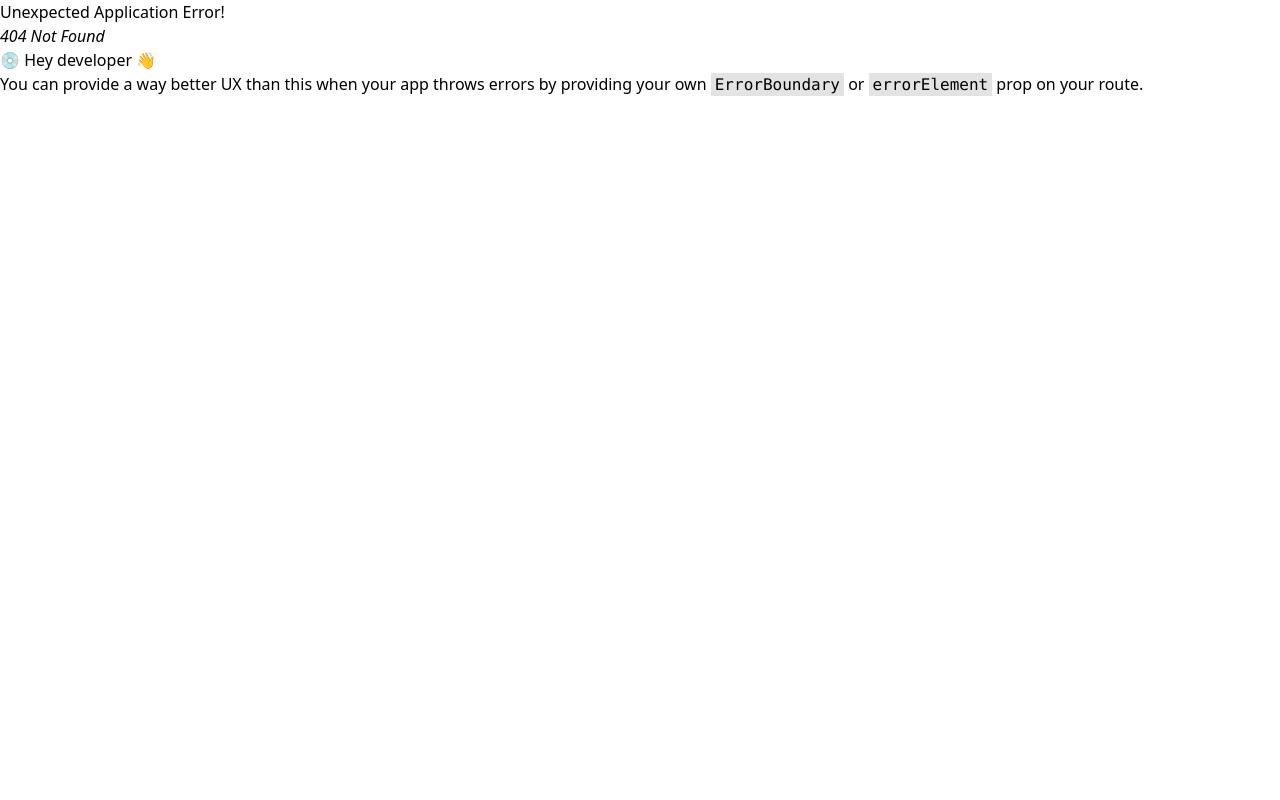
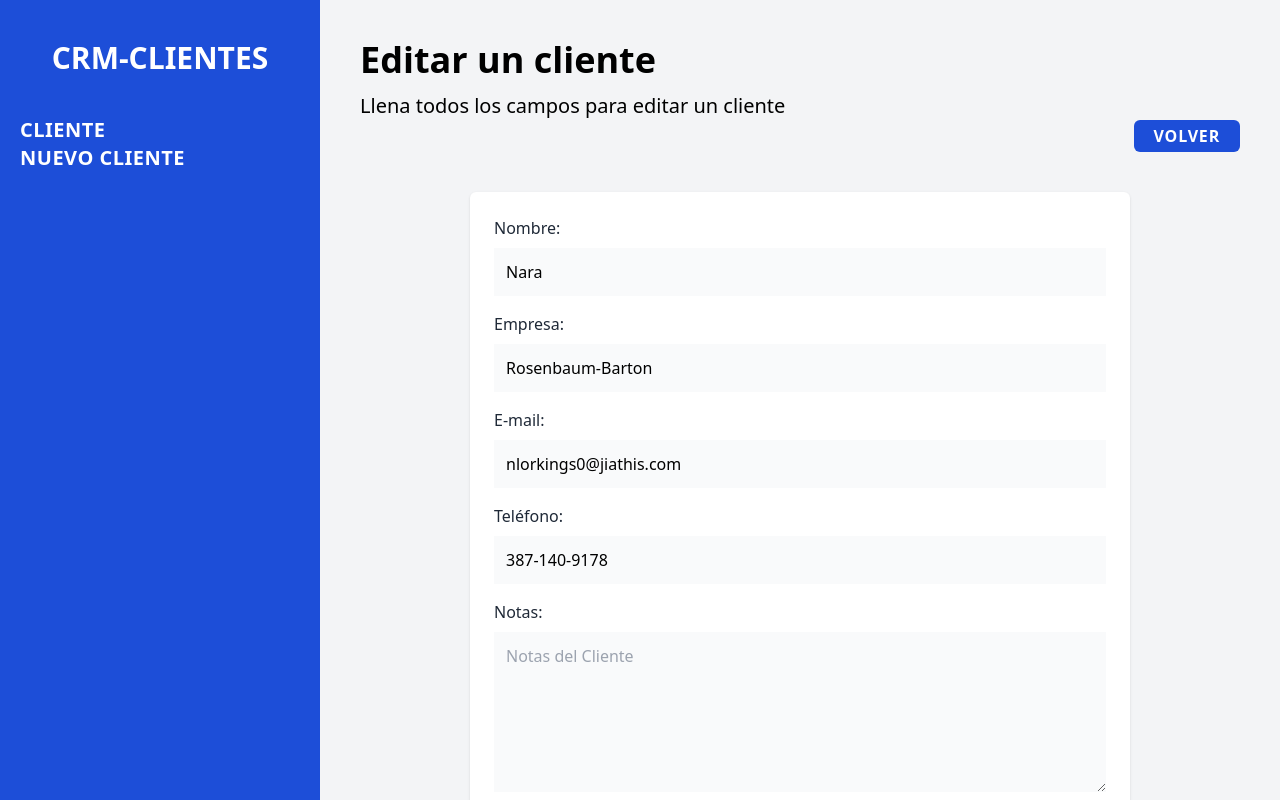
Before and after one commit to Jaimeangel/Administrador-de-clientes, a React (Vite) app: page /clientes/1/editar in a window 1280 px wide. Before the commit this address had no page. Built offline with nearby package versions, Linux system fonts and the light colour scheme; data requests are answered from the project's data file.

Commit message:
agregando accion de editar cliente

```diff
--- a/db.json
+++ b/db.json
@@ -351,7 +351,7 @@
       "empresa": "Altenwerth Inc"
     },
     {
-      "nombre": "Jaime Developer",
+      "nombre": "Jaime Fronted Develover",
       "empresa": "GIFMA",
       "email": "jaangelb@unal.edu.co",
       "telefono": "3102516026",
--- a/src/Components/Cliente.jsx
+++ b/src/Components/Cliente.jsx
@@ -1,5 +1,10 @@
+import { useNavigate } from "react-router-dom";
+
 function Cliente({cliente}) {
-    const {nombre,empresa,email,telefono}= cliente;
+  const navigate=useNavigate()
+
+  const {nombre,empresa,email,telefono,id}= cliente;
+
   return (
     <tr className="text-black border-b border-blue-400">
         <td className="py-3 pl-3">
@@ -13,6 +18,7 @@ function Cliente({cliente}) {
         <td className="py-3 space-x-3">
             <button
               className="px-4 bg-green-500 rounded-md font-bold text-white tracking-wider"
+              onClick={()=>navigate(`clientes/${id}/editar`)}
               >EDITAR</button>
             <button
               className="px-4 bg-red-500 rounded-md font-bold text-white tracking-wider"
--- a/src/Components/ErrorPage.jsx
+++ b/src/Components/ErrorPage.jsx
@@ -4,9 +4,9 @@ function ErrorPage() {
     const errores=useRouteError()
   return (
     <div className="text-center bg-white rounded-md shadow pb-7 pt-7 mt-10">
-        <h1 className="text-5xl font-bold">CMR CLIENTES ERROR</h1>
+        <h1 className="text-4xl font-bold">CMR CLIENTES ERROR</h1>
         <p className="text-3xl font-bold mt-5">Hubo un error</p>
-        <p className="text-2xl font-bold mt-3">{errores.message}</p>
+        <p className="text-2xl font-bold mt-3">{errores.statusText || errores.message}</p>
     </div>
   )
 }
--- a/src/Components/FormNuevoCliente.jsx
+++ b/src/Components/FormNuevoCliente.jsx
@@ -13,6 +13,7 @@ const FormNuevoCliente = ({cliente}) => {
                     className="mt-2 block w-full p-3 bg-gray-50"
                     placeholder="Nombre del Cliente"
                     name="nombre"
+                    defaultValue={cliente?.nombre}
                 />
             </div>
 
@@ -27,6 +28,7 @@ const FormNuevoCliente = ({cliente}) => {
                     className="mt-2 block w-full p-3 bg-gray-50"
                     placeholder="Empresa del Cliente"
                     name="empresa"
+                    defaultValue={cliente?.empresa}
                 />
             </div>
 
@@ -41,6 +43,7 @@ const FormNuevoCliente = ({cliente}) => {
                     className="mt-2 block w-full p-3 bg-gray-50"
                     placeholder="Email del Cliente"
                     name="email"
+                    defaultValue={cliente?.email}
                 />
             </div>
 
@@ -55,6 +58,7 @@ const FormNuevoCliente = ({cliente}) => {
                     className="mt-2 block w-full p-3 bg-gray-50"
                     placeholder="Teléfono del Cliente"
                     name="telefono"
+                    defaultValue={cliente?.telefono}
                 />
             </div>
 
@@ -70,6 +74,7 @@ const FormNuevoCliente = ({cliente}) => {
                     className="mt-2 block w-full p-3 bg-gray-50 h-40 align-self"
                     placeholder="Notas del Cliente"
                     name="notas"
+                    defaultValue={cliente?.notas}
                 />
             </div>
 
--- a/src/Data/Clientes.js
+++ b/src/Data/Clientes.js
@@ -20,3 +20,26 @@ export async function agregarCliente(data){
         console.log(error)
     }
 }
+
+export async function ObtenerClienteId(id){
+    const URL=import.meta.env.VITE_API_URL
+    const response= await fetch(`${URL}/${id}`)
+    const responseData= await response.json()
+    return responseData;
+}
+
+export async function editarClienteId(data,id){
+    try {
+        const URL=import.meta.env.VITE_API_URL
+        const posting= await fetch(`${URL}/${id}`,{
+            method:'PUT',
+            body:JSON.stringify(data),
+            headers:{
+                'Content-Type':'application/json'
+            }
+        })
+        await posting.json();
+    } catch (error) {
+        console.log(error)
+    }
+}
--- /dev/null
+++ b/src/Pages/EditarCliente.jsx
@@ -0,0 +1,98 @@
+import { useLoaderData,Form,useNavigate,useActionData,redirect} from "react-router-dom";
+import {ObtenerClienteId,editarClienteId} from '../Data/Clientes'
+import FormNuevoCliente from "../Components/FormNuevoCliente";
+import ErrorCall from "../Components/ErrorCall";
+
+export async function Loader({params}){
+    const idCliente=params.clienteId;
+    const dataClienteId= await ObtenerClienteId(idCliente)
+    if(Object.values(dataClienteId).length===0){
+        throw new Response('',{
+            status:404,
+            statusText:'No hay resultados'
+        })
+    }
+    return dataClienteId
+}
+
+export async function Action({request,params}){
+    const idCliente=params.clienteId;
+    const formData= await request.formData()
+    const datos=Object.fromEntries(formData)
+    const email=formData.get('email')
+
+    const errores=[]
+
+    if(Object.values(datos).includes('')){
+      errores.push('Todos los campos son obligatorios')
+    }
+
+    let regex = new RegExp("([!#-'*+/-9=?A-Z^-~-]+(\.[!#-'*+/-9=?A-Z^-~-]+)*|\"\(\[\]!#-[^-~ \t]|(\\[\t -~]))+\")@([!#-'*+/-9=?A-Z^-~-]+(\.[!#-'*+/-9=?A-Z^-~-]+)*|\[[\t -Z^-~]*])");
+
+    if(!regex.test(email)){
+      errores.push('El formato de email no es valido')
+    }
+
+
+    if(errores.length>0){
+      return errores
+    }
+
+    await editarClienteId(datos,idCliente)
+
+    return redirect('/');
+}
+
+function EditarCliente() {
+
+    const navigate=useNavigate()
+    const dataClienteEditar=useLoaderData()
+    const errores=useActionData()
+
+    return (
+        <div>
+
+        <h1 className="font-bold text-4xl">Editar un cliente</h1>
+        <p className="text-xl mt-3">Llena todos los campos para editar un cliente</p>
+
+        <div className="flex justify-end">
+          <button
+            className="bg-blue-700 text-white font-bold px-5 py-1 rounded-md tracking-wider"
+            onClick={()=>navigate(-1)}
+          >
+            VOLVER
+          </button>
+        </div>
+
+        <div className="md:w-3/4 bg-white mx-auto mt-10 p-6 rounded-md shadow">
+
+          {
+            errores?.length && errores.map((err,index)=>(
+              <ErrorCall key={index}>{err}</ErrorCall>
+            ))
+          }
+
+          <Form
+            className='flex flex-col items-center'
+            method='post'
+            noValidate
+          >
+            <FormNuevoCliente
+                cliente={dataClienteEditar}
+            />
+
+            <input
+              type="submit"
+              value="Registrar Cliente"
+              className="w-3/4 mt-3 px-6 py-2 text-lg bg-green-500 rounded-md font-bold text-white tracking-wider cursor-pointer uppercase"
+            />
+
+          </Form>
+
+        </div>
+
+      </div>
+    )
+}
+
+export default EditarCliente;
--- a/src/main.jsx
+++ b/src/main.jsx
@@ -5,6 +5,7 @@ import Layaout from './Components/Layaout'
 import NuevoCliente,{action as nuevoClienteAction} from './Pages/NuevoCliente'
 import Index,{Loader as clientsLoader} from './Pages/Index'
 import ErrorPage from './Components/ErrorPage'
+import EditarCliente,{Loader as editClienteLoader, Action as editClientAction} from './Pages/EditarCliente'
 import './index.css'
 
 const router=createBrowserRouter([
@@ -22,6 +23,13 @@ const router=createBrowserRouter([
         path:'/clientes/nuevo',
         element:<NuevoCliente/>,
         action:nuevoClienteAction
+      },
+      {
+        path:'/clientes/:clienteId/editar',
+        element:<EditarCliente/>,
+        loader:editClienteLoader,
+        errorElement:<ErrorPage/>,
+        action:editClientAction
       }
     ]
   }
```
